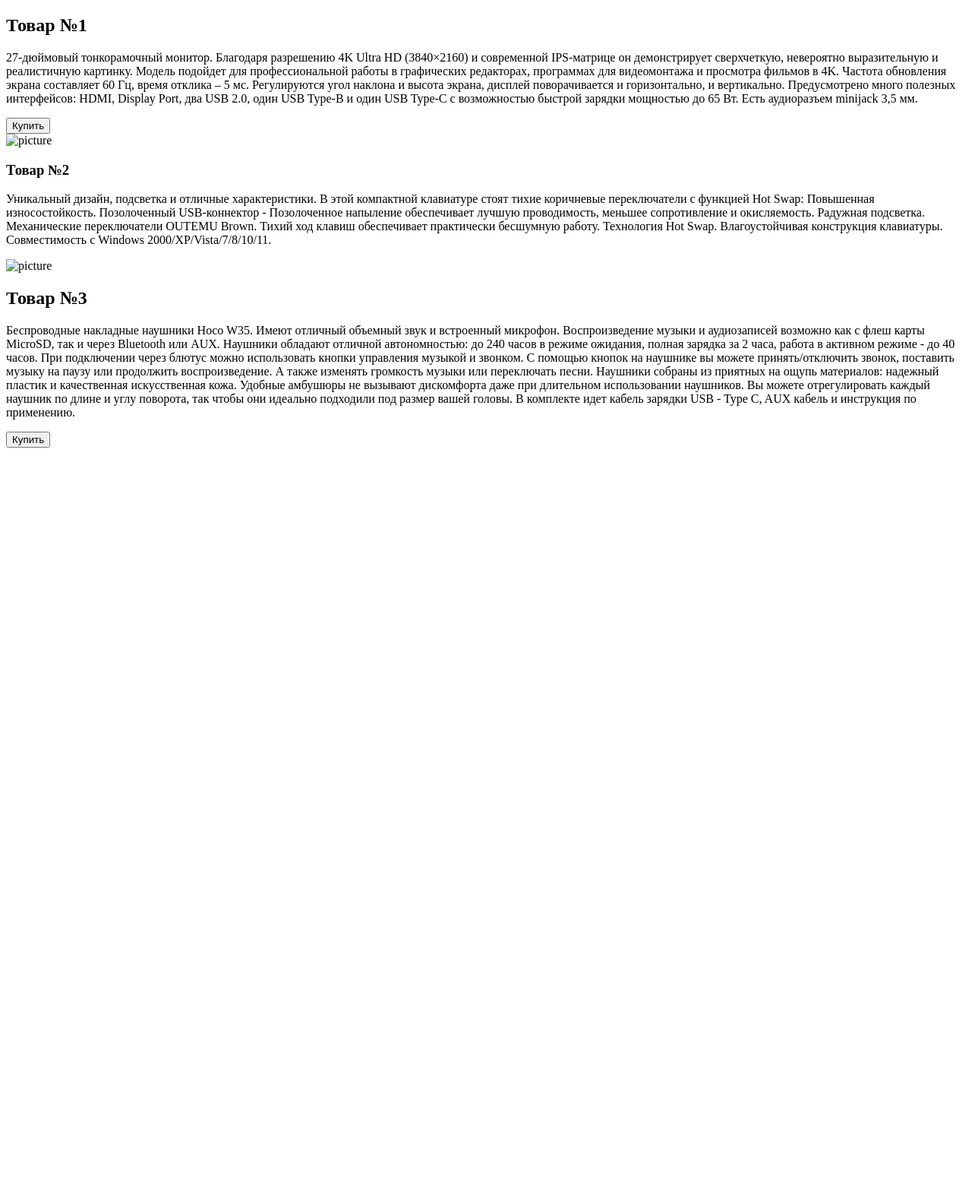
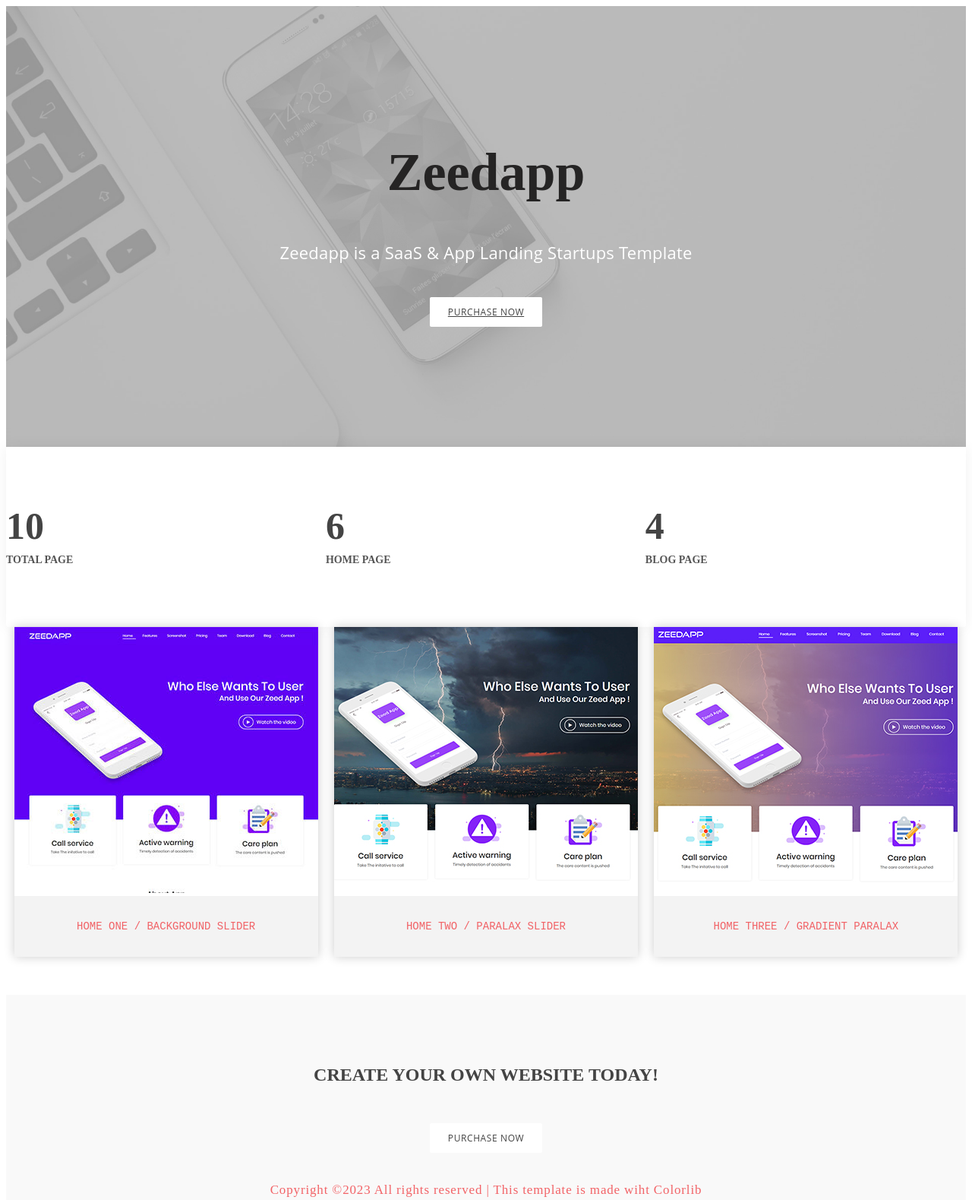
Before and after one commit to htf11/web-programming, a plain HTML site: page index.html in a window 1280 px wide. Shown: the whole page at 76% size. Before the commit the page ends 800 px from the top, so only its background shows below. Drawn offline with Linux system fonts and the light colour scheme.

Commit message:
feat: working on main box

```diff
--- a/index.html
+++ b/index.html
@@ -1,47 +1,61 @@
 <!DOCTYPE html>
 <html lang="en">
   <head>
-    <meta charset="UTF-8">
-    <meta name="viewport" content="width=device-width, initial-scale=1.0">
-    <title>Lab1</title>
-    <link rel="stylesheet" href="styles/style.css">
+    <meta charset="UTF-8" />
+    <meta name="viewport" content="width=device-width, initial-scale=1.0" />
+    <title>Lab3</title>
+    <link rel="stylesheet" href="styles/style.css" />
   </head>
   <body>
-    <div class="top_cards">
-        <div class="card1">
-            <h2 class="card1_header">Товар №1</h2>
-            <p class="card1_main">
-                27-дюймовый тонкорамочный монитор. Благодаря разрешению 4K Ultra HD (3840×2160) и современной IPS-матрице он демонстрирует сверхчеткую, невероятно выразительную и реалистичную картинку. Модель подойдет для профессиональной работы в графических редакторах, программах для видеомонтажа и просмотра фильмов в 4K. Частота обновления экрана составляет 60 Гц, время отклика – 5 мс. Регулируются угол наклона и высота экрана, дисплей поворачивается и горизонтально, и вертикально. Предусмотрено много полезных интерфейсов: HDMI, Display Port, два USB 2.0, один USB Type-B и один USB Type-C с возможностью быстрой зарядки мощностью до 65 Вт. Есть аудиоразъем minijack 3,5 мм.
-            </p>
-            <div class="card1_bottom">
-                <button class="card_button">Купить</button>
+    <div class="header top">
+      <div class="header-text">Zeedapp</div>
+      <div class="subheader-text">
+        Zeedapp is a SaaS & App Landing Startups Template
+      </div>
+      <div class="space"></div>
+      <div class="btn"><a href="#">Purchase now</a></div>
+    </div>
+    <div class="box-container box-main">
+      <div class="box-item">
+        <div class="item-counter">10</div>
+        <div class="item-text">Total page</div>
+      </div>
+      <div class="box-item">
+        <div class="item-counter">6</div>
+        <div class="item-text">Home page</div>
+      </div>
+      <div class="box-item">
+        <div class="item-counter">4</div>
+        <div class="item-text">Blog page</div>
       </div>
     </div>
-        <div class="card2">
-            <div class="card2_top_picture">
-                <img src="img/tovar2.png" alt="picture">
+    <div class="cards main">
+      <div class="card-item">
+        <img src="../img/index.jpg" alt="img1" />
+        <div class="card-item-text position">
+          <h2>home one / background slider</h2>
         </div>
-            <div class="card2_bottom">
-                <h3 class="card2_header">Товар №2</h3>
-                <p class="card2_bottom_text">
-                    Уникальный дизайн, подсветка и отличные характеристики. В этой компактной клавиатуре стоят тихие коричневые переключатели с функцией Hot Swap: Повышенная износостойкость. Позолоченный USB-коннектор - Позолоченное напыление обеспечивает лучшую проводимость, меньшее сопротивление и окисляемость. Радужная подсветка. Механические переключатели OUTEMU Brown. Тихий ход клавиш обеспечивает практически бесшумную работу. Технология Hot Swap. Влагоустойчивая конструкция клавиатуры. Совместимость с Windows 2000/XP/Vista/7/8/10/11.
-                </p>
+      </div>
+      <div class="card-item">
+        <img src="../img/index2.jpg" alt="img2" />
+        <div class="card-item-text position">
+          <h2>home two / paralax slider</h2>
+        </div>
+      </div>
+      <div class="card-item">
+        <img src="../img/index3.jpg" alt="img3" />
+        <div class="card-item-text position">
+          <h2>home three / gradient paralax</h2>
         </div>
       </div>
     </div>
-    <div class="bottom_cards">
-        <div class="card3">
-            <div>
-                <img src="img/tovar3.png" alt="picture">
-            </div>
-            <div class="card3_right_text">
-                <h2 class="card3_header">Товар №3</h2>
-                <p>
-                    Беспроводные накладные наушники Hoco W35. Имеют отличный объемный звук и встроенный микрофон. Воспроизведение музыки и аудиозаписей возможно как с флеш карты MicroSD, так и через Bluetooth или AUX. Наушники обладают отличной автономностью: до 240 часов в режиме ожидания, полная зарядка за 2 часа, работа в активном режиме - до 40 часов. При подключении через блютус можно использовать кнопки управления музыкой и звонком. С помощью кнопок на наушнике вы можете принять/отключить звонок, поставить музыку на паузу или продолжить воспроизведение. А также изменять громкость музыки или переключать песни. Наушники собраны из приятных на ощупь материалов: надежный пластик и качественная искусственная кожа. Удобные амбушюры не вызывают дискомфорта даже при длительном использовании наушников. Вы можете отрегулировать каждый наушник по длине и углу поворота, так чтобы они идеально подходили под размер вашей головы. В комплекте идет кабель зарядки USB - Type C, AUX кабель и инструкция по применению.
-                </p>
-                <div class="card3_bottom">
-                    <button class="card_button">Купить</button>
-                </div>
+    <div class="footer">
+      <div class="footer-container bottom">
+        <h2>Create your own website today!</h2>
+        <div class="btn"><a href="#" class="text-btn">Purchase now</a></div>
+        <div class="copy-right">
+          Copyright ©2023 All rights reserved | This template is made wiht
+          Colorlib
         </div>
       </div>
     </div>
--- a/styles/style.css
+++ b/styles/style.css
@@ -1,5 +1,5 @@
 .header {
-    background: url(img/header.jpg) center center/cover no-repeat;
+    background: url(../img/header.jpg) center center/cover no-repeat;
     height: 540px;
     padding-bottom: 40px;
   }
@@ -116,3 +116,42 @@
     letter-spacing: 0.05em;
     font-size: 17px;
   }
+
+  .bottom {
+    display: flex;
+    flex-direction: column;
+    align-items: center;
+  }
+
+  .text-btn {
+    text-decoration: none;
+  }
+
+  .top {
+    display: flex;
+    flex-direction: column;
+    align-items: center;
+    justify-content: center;
+  }
+
+  .main {
+    display: flex;
+    flex-direction: row;
+    justify-content: space-around;
+  }
+
+  .position {
+    text-align: center;
+    display: flex;
+    align-items: center;
+    justify-content: center;
+  }
+
+  .space {
+    min-height: 55px;
+  }
+
+  .box-main {
+    display: flex;
+    flex-direction: row;
+  }
```
Lines whose indentation alone changed are shown as unchanged.
